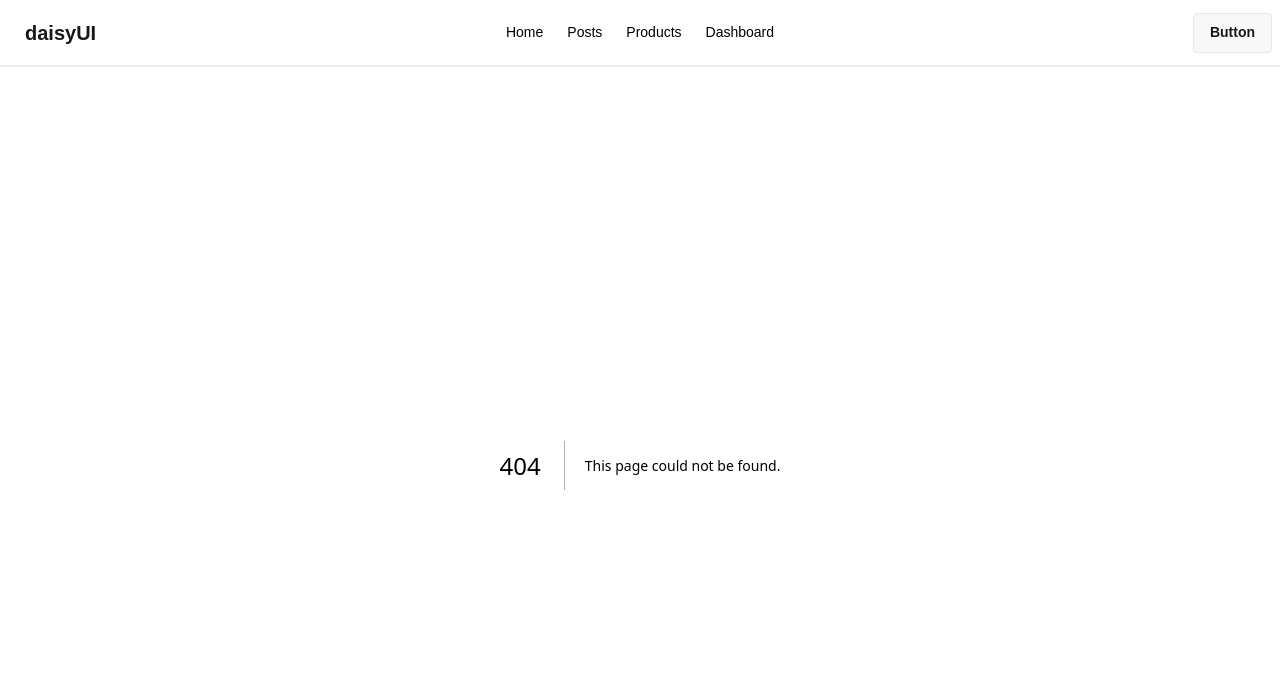
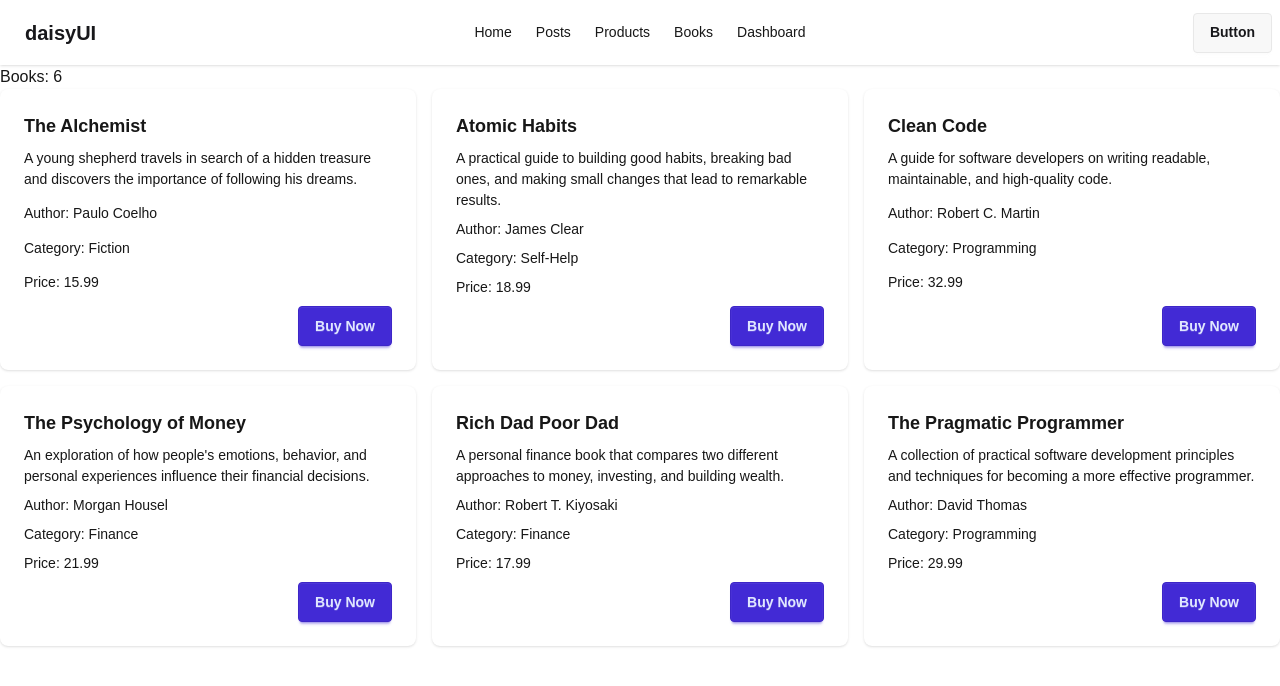
Before and after one commit to nur-mohd/nextjs-data-catching, a Next.js app: page /books in a window 1280 px wide. Before the commit this address had no page. Shown: the top 686 px of the page. Built offline with nearby package versions, Linux system fonts and the light colour scheme; data requests are answered from the project's data file.

Commit message:
cache, force-cache, no-store, revalidate and SSG vs ISR

```diff
--- a/db.json
+++ b/db.json
@@ -66,5 +66,74 @@
       "description": "A modern smartwatch with fitness tracking, notifications, health features, and a stylish display for everyday use.",
       "image": "https://picsum.photos/300?random=6"
     }
+  ],
+
+  "books": [
+    {
+      "id": 1,
+      "title": "The Alchemist",
+      "author": "Paulo Coelho",
+      "price": 15.99,
+      "category": "Fiction",
+      "rating": 4.7,
+      "stock": 25,
+      "description": "A young shepherd travels in search of a hidden treasure and discovers the importance of following his dreams.",
+      "image": "https://picsum.photos/300/400?random=11"
+    },
+    {
+      "id": 2,
+      "title": "Atomic Habits",
+      "author": "James Clear",
+      "price": 18.99,
+      "category": "Self-Help",
+      "rating": 4.8,
+      "stock": 40,
+      "description": "A practical guide to building good habits, breaking bad ones, and making small changes that lead to remarkable results.",
+      "image": "https://picsum.photos/300/400?random=12"
+    },
+    {
+      "id": 3,
+      "title": "Clean Code",
+      "author": "Robert C. Martin",
+      "price": 32.99,
+      "category": "Programming",
+      "rating": 4.6,
+      "stock": 18,
+      "description": "A guide for software developers on writing readable, maintainable, and high-quality code.",
+      "image": "https://picsum.photos/300/400?random=13"
+    },
+    {
+      "id": 4,
+      "title": "The Psychology of Money",
+      "author": "Morgan Housel",
+      "price": 21.99,
+      "category": "Finance",
+      "rating": 4.7,
+      "stock": 30,
+      "description": "An exploration of how people's emotions, behavior, and personal experiences influence their financial decisions.",
+      "image": "https://picsum.photos/300/400?random=14"
+    },
+    {
+      "id": 5,
+      "title": "Rich Dad Poor Dad",
+      "author": "Robert T. Kiyosaki",
+      "price": 17.99,
+      "category": "Finance",
+      "rating": 4.5,
+      "stock": 35,
+      "description": "A personal finance book that compares two different approaches to money, investing, and building wealth.",
+      "image": "https://picsum.photos/300/400?random=15"
+    },
+    {
+      "id": 6,
+      "title": "The Pragmatic Programmer",
+      "author": "David Thomas",
+      "price": 29.99,
+      "category": "Programming",
+      "rating": 4.8,
+      "stock": 20,
+      "description": "A collection of practical software development principles and techniques for becoming a more effective programmer.",
+      "image": "https://picsum.photos/300/400?random=16"
+    }
   ]
 }
--- /dev/null
+++ b/src/app/books/page.jsx
@@ -0,0 +1,28 @@
+import React from 'react';
+import BookCard from '../components/BookCard';
+
+const getBooks = async () => {
+    const res = await fetch("http://localhost:5000/books", {next:{revalidate: 10}});
+    if(!res.ok) {
+        throw new Error("Failed To fetch books")
+    }
+    return res.json();
+}
+
+
+const BooksPage = async () => {
+    const books = await getBooks();
+
+    return (
+        <div>
+            <h2>Books: {books.length}</h2>
+            <div  className="grid grid-cols-3 gap-4">
+                {books.map((book)=> (
+                    <BookCard  key={book.id} book={book}/>
+                ))}
+            </div>
+        </div>
+    );
+};
+
+export default BooksPage;
--- /dev/null
+++ b/src/app/components/BookCard.jsx
@@ -0,0 +1,22 @@
+import React from "react";
+
+const BookCard = ({ book }) => {
+  const { title, author, price, category, description } = book;
+  return (
+    <div className="card bg-base-100 shadow-sm">
+      <div className="card-body">
+        <h2 className="card-title">{title}</h2>
+        <p>{description} </p>
+        <p>Author: {author}</p>
+        <p>Category: {category}</p>
+        <p>Price: {price}</p>
+
+        <div className="card-actions justify-end">
+          <button className="btn btn-primary">Buy Now</button>
+        </div>
+      </div>
+    </div>
+  );
+};
+
+export default BookCard;
--- a/src/app/components/Navbar.jsx
+++ b/src/app/components/Navbar.jsx
@@ -7,6 +7,7 @@ const Navbar = () => {
       <li><Link href="/">Home</Link></li>
       <li><Link href ="/posts">Posts</Link></li>
       <li><Link href="/products">Products</Link></li>
+      <li><Link href="/books">Books</Link></li>
       <li><Link href="/dashboard">Dashboard</Link></li>
 
     </>
--- a/src/app/components/ProductCard.jsx
+++ b/src/app/components/ProductCard.jsx
@@ -9,6 +9,7 @@ const ProductCard = ({ product }) => {
     <div className="card bg-base-100 shadow-sm">
       <div className="card-body">
         <h2 className="card-title">{name}</h2>
+        <p>{price}</p>
         <p>
           {description}
         </p>
```
